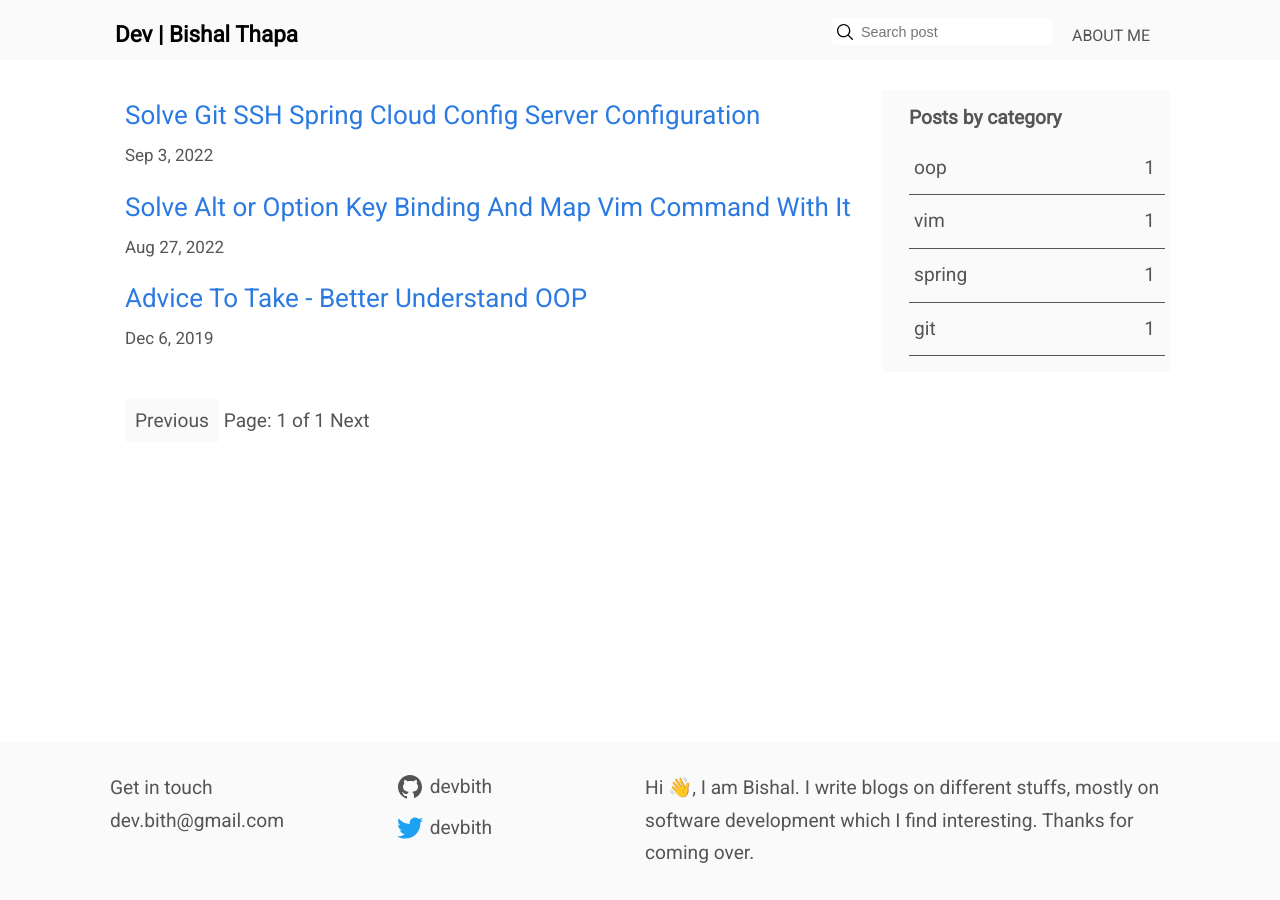
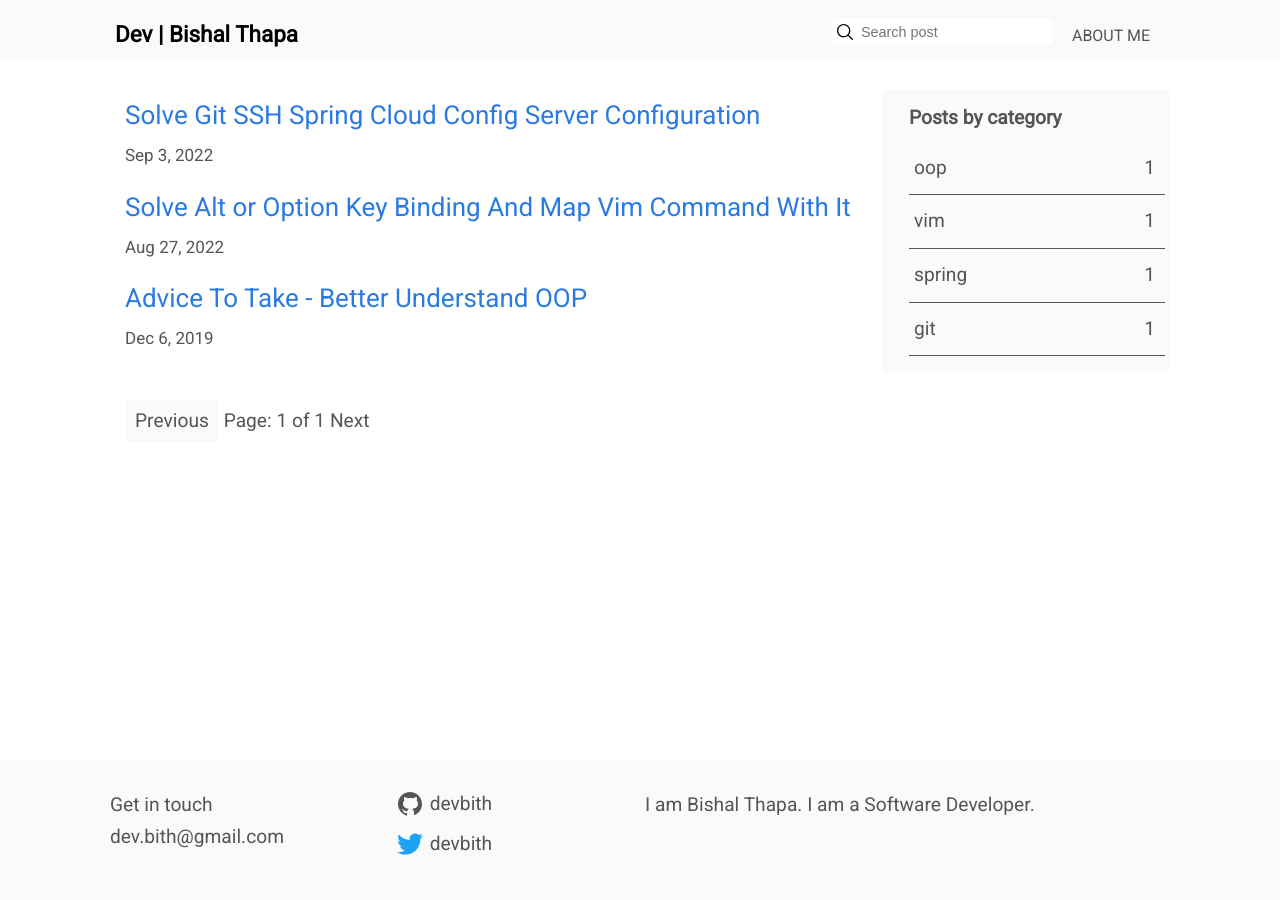
Before and after one commit to bishalthapa-x/bishalthapax.github.io, a Jekyll site: the page built from index.html, in a window 1280 px wide. Built offline with Jekyll 4.4.1, drawn with Linux system fonts in a browser that asks for light colours; the list of posts is cut into pages by our own code.

Commit message:
Update _config.yml

```diff
--- a/_config.yml
+++ b/_config.yml
@@ -21,8 +21,8 @@
 title: Dev | Bishal Thapa
 email: dev.bith@gmail.com
 description: >- # this means to ignore newlines until "baseurl:"
-  Hi 👋, I am Bishal. I write blogs on different
-  stuffs, mostly  on software development which I find interesting. Thanks for coming over.
+ I am Bishal Thapa. I am a Software Developer.
+
 baseurl: ""
 url: "https://devbith.github.io"
 liveUrl: "https://devbith.github.io"
```
